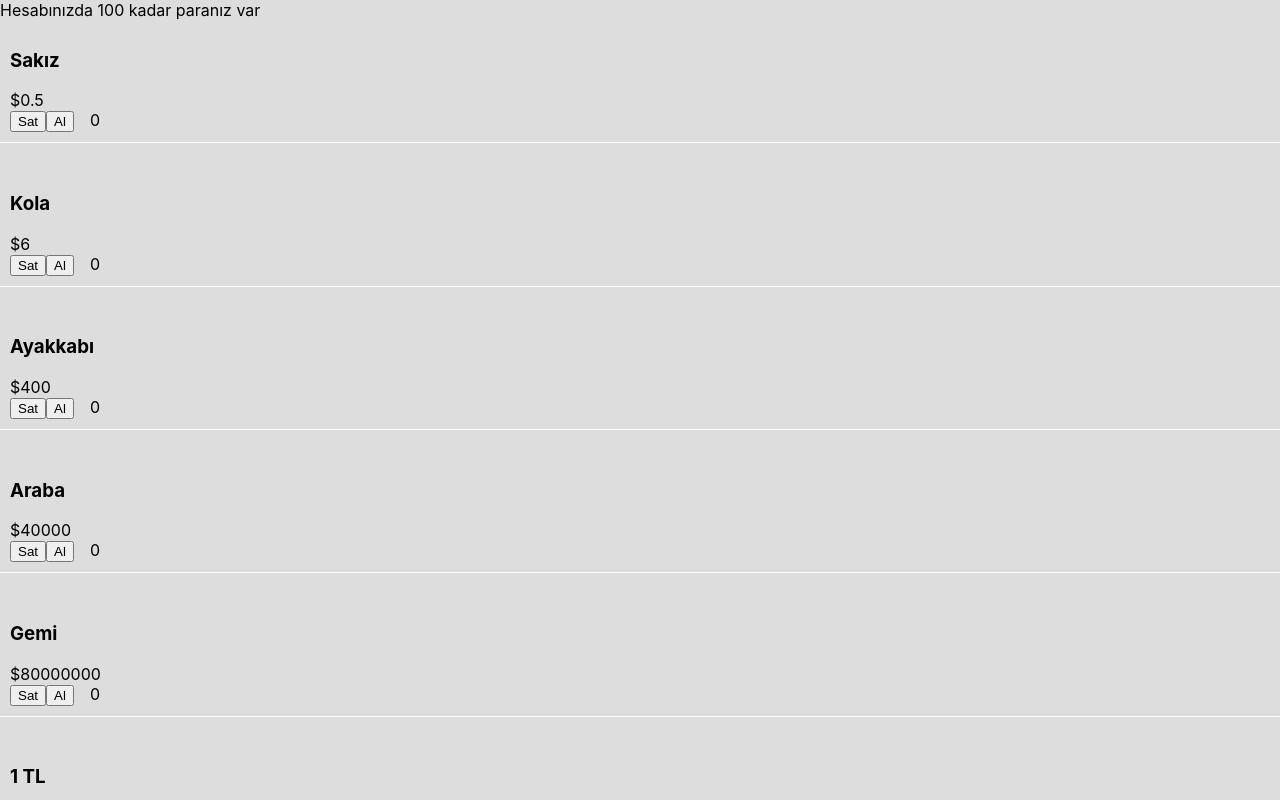
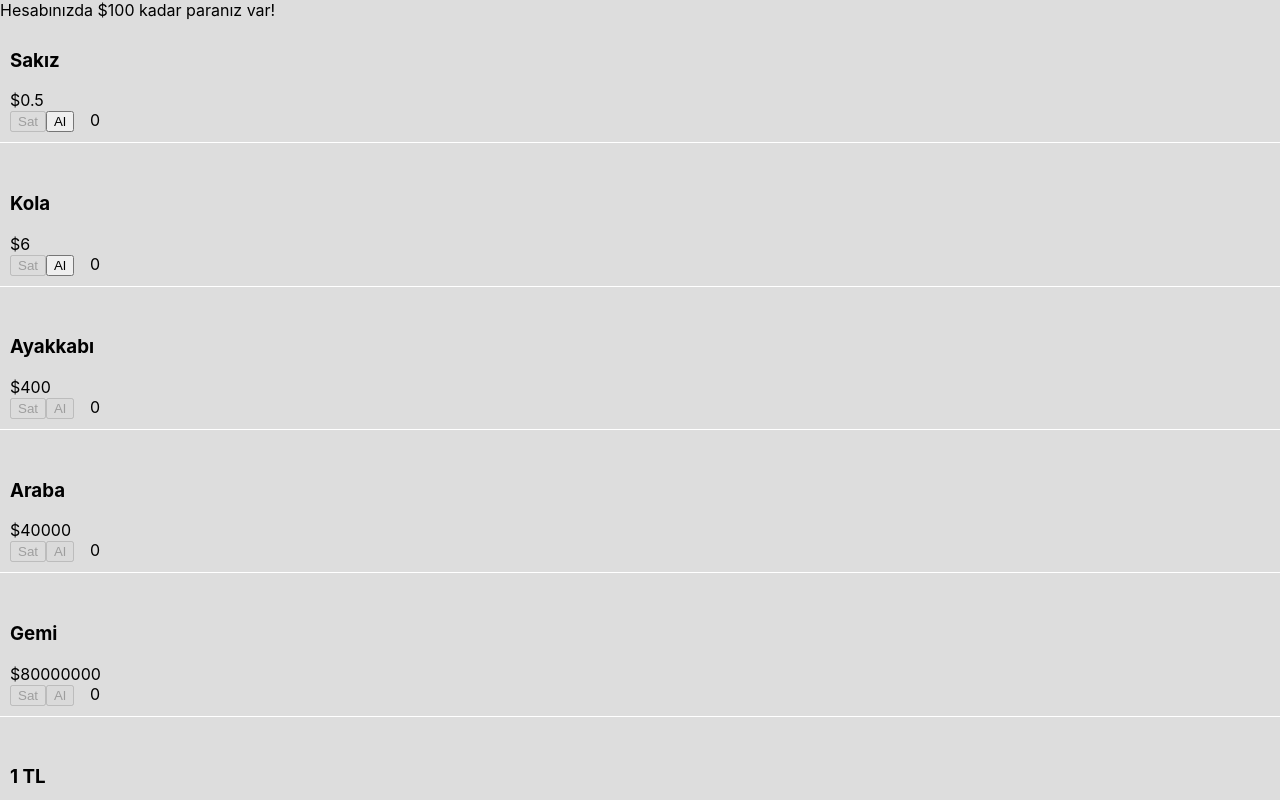
Before and after one commit to sardaceylan/React-Js-Money-Spending-App, a React (Create React App) app: page / in a window 1280 px wide. Shown: the top 800 px of the page. Built offline with nearby package versions, Linux system fonts and the light colour scheme.

Commit message:
Spending Money

```diff
--- a/src/App.js
+++ b/src/App.js
@@ -7,17 +7,26 @@ import products from "./products.json";
 function App() {
   const [money, setMoney] = useState(100);
   const [basket, setBasket] = useState([]);
-
-  // useEffect(()=>{
-  //   console.log(basket);
-  // })
+  const [total, setTotal] = useState(0);
+  useEffect(() => {
+    setTotal(
+      basket.reduce((acc, item) => {
+        return (
+          acc +
+          item.amount * products.find((product) => product.id === item.id).price
+        );
+      }, 0)
+    );
+  });
 
   return (
     <div className="App">
-      <Header money={money} />
+      <Header total={total} money={money} />
       {products.map((product) => (
         <Product
           key={product.id}
+          total={total}
+          money={money}
           product={product}
           basket={basket}
           setBasket={setBasket}
--- a/src/components/Header.js
+++ b/src/components/Header.js
@@ -1,9 +1,14 @@
-import React from 'react'
+import React from "react";
 
-const Header = ({money}) => {
+const Header = ({ total, money }) => {
   return (
-    <div>Hesabınızda {money} kadar paranız var</div>
-  )
-}
-
-export default Header
+    <>
+      <div>
+        {(total > 0 && (
+          <>Hesabınızda ${money - total} kadar paranız kaldı!</>
+        )) || <>Hesabınızda ${money} kadar paranız var!</>}
+      </div>
+    </>
+  );
+};
+export default Header;
--- a/src/components/Product.js
+++ b/src/components/Product.js
@@ -1,6 +1,6 @@
 import { useState } from "react";
 
-const Product = ({ product, basket, setBasket }) => {
+const Product = ({ product, basket, setBasket, total, money }) => {
   const basketItem = basket.find((item) => item.id === product.id);
   const basketWithoutCurrent = basket.filter((item) => item.id !== product.id);
 
@@ -45,9 +45,13 @@ const Product = ({ product, basket, setBasket }) => {
         <h3>{product.title}</h3>
         <div className="price">${product.price}</div>
         <div className="actions">
-          <button onClick={removeBasket}>Sat</button>
+          <button disabled={!basketItem} onClick={removeBasket}>
+            Sat
+          </button>
 
-          <button onClick={addBasket}>Al</button>
+          <button disabled={total + product.price > money} onClick={addBasket}>
+            Al
+          </button>
           <span className="amount">
             {(basketItem && basketItem.amount) || 0}
           </span>
```
